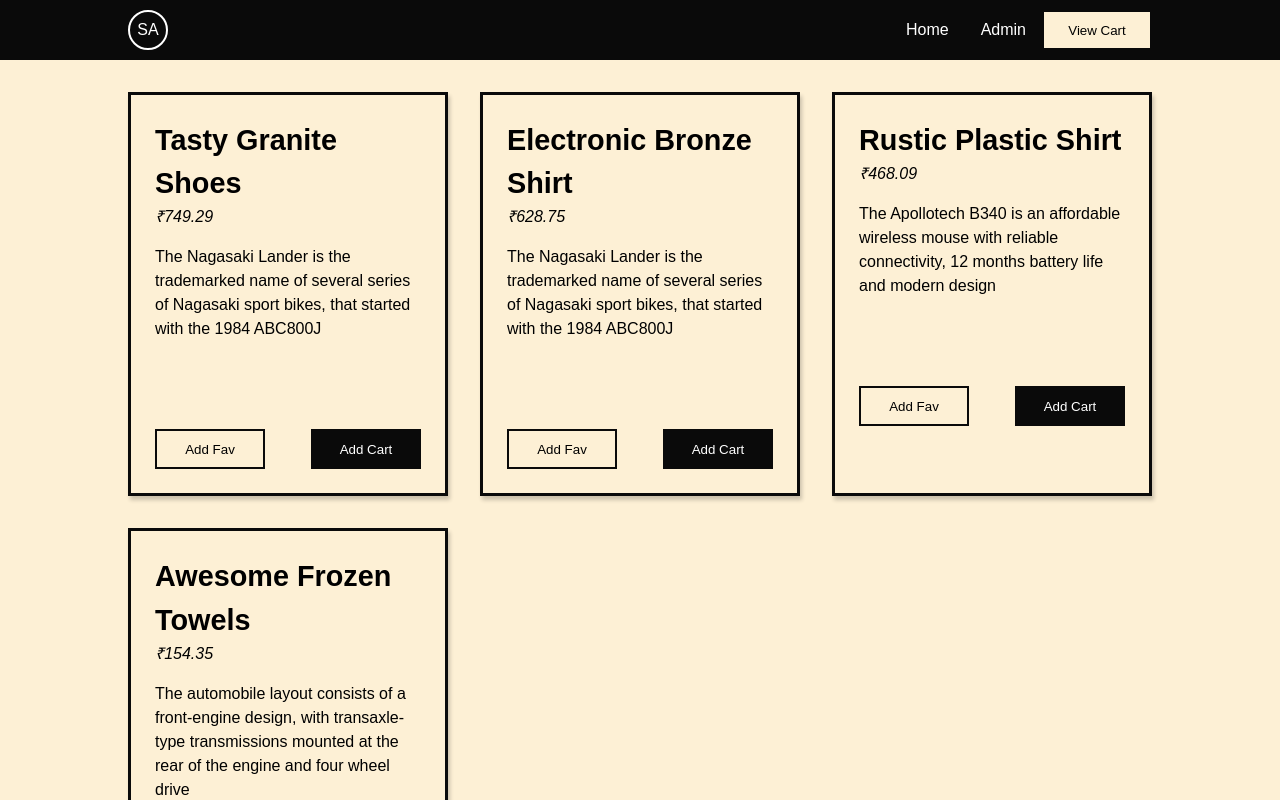
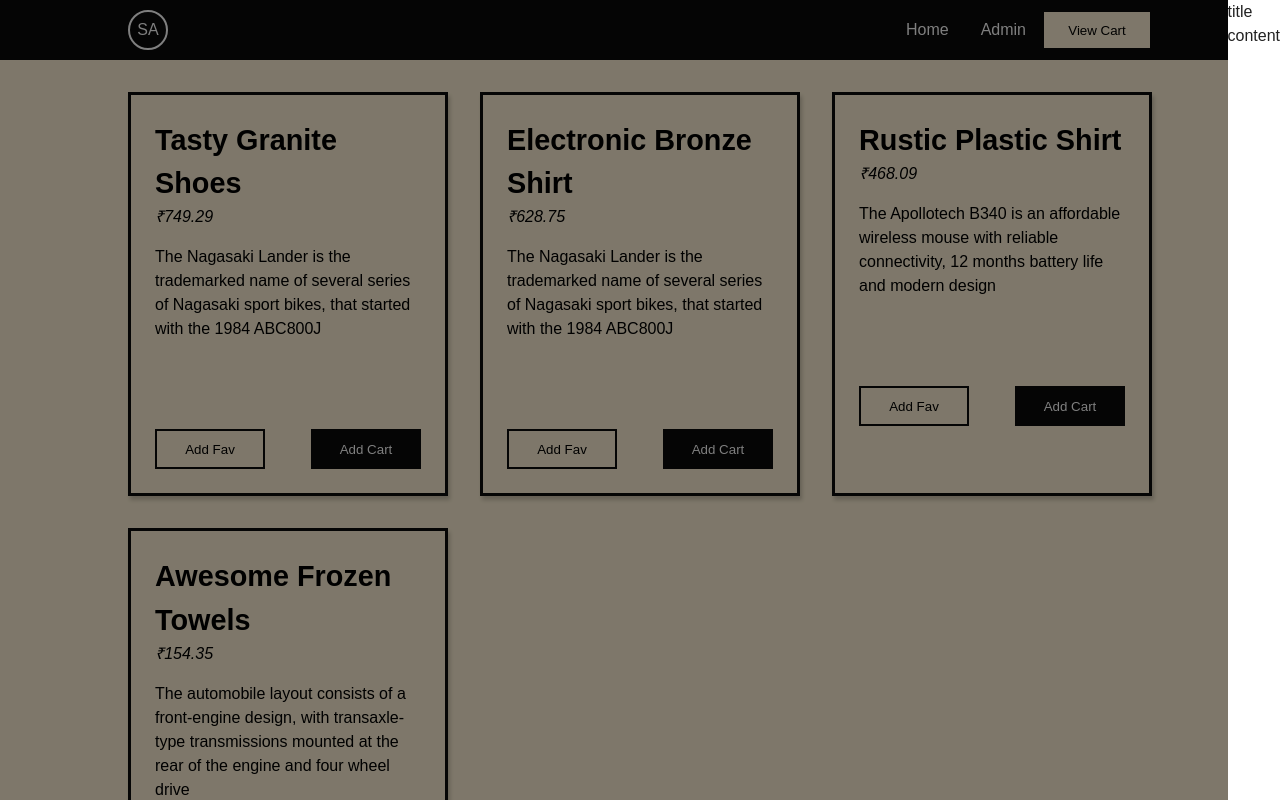
Before and after one commit to amoljagtap17/2024-react-training, a React (Vite) app: page / in a window 1280 px wide. Both pictures are taken after a click on the button "View Cart". Shown: the top 800 px of the page. Built offline with nearby package versions, Linux system fonts and the light colour scheme.

Commit message:
day 2: add drawer component

```diff
--- /dev/null
+++ b/src/components/lib/Drawer/Drawer.module.less
@@ -0,0 +1,37 @@
+.Drawer {
+  &__root {
+    position: fixed;
+    inset: 0px;
+    z-index: 1200;
+  }
+  &__backdrop {
+    position: fixed;
+    display: flex;
+    -webkit-box-align: center;
+    align-items: center;
+    -webkit-box-pack: center;
+    justify-content: center;
+    inset: 0px;
+    background-color: rgba(0, 0, 0, 0.5);
+    -webkit-tap-highlight-color: transparent;
+    z-index: -1;
+    transition: opacity 225ms cubic-bezier(0.4, 0, 0.2, 1);
+    opacity: 1;
+  }
+  &__content {
+    background-color: rgb(255, 255, 255);
+    color: rgba(0, 0, 0, 0.87);
+    overflow-y: auto;
+    display: flex;
+    flex-direction: column;
+    height: 100%;
+    z-index: 1200;
+    position: fixed;
+    top: 0px;
+    right: 0px;
+    transform: none;
+    transition: transform 225ms cubic-bezier(0, 0, 0.2, 1);
+    flex: 1 0 auto;
+    outline: 0px;
+  }
+}
--- a/src/components/lib/Drawer/index.tsx
+++ b/src/components/lib/Drawer/index.tsx
@@ -1,8 +1,18 @@
+import { ReactElement } from "react";
 import { createPortal } from "react-dom";
+import styles from "./Drawer.module.less";
 
-export function Drawer() {
+interface IDrawerProps {
+  children: ReactElement[];
+  onClose: () => void;
+}
+
+export function Drawer({ children, onClose }: IDrawerProps) {
   return createPortal(
-    <div>drawer</div>,
+    <div className={styles.Drawer__root}>
+      <div onClick={onClose} className={styles.Drawer__backdrop} />
+      <div className={styles.Drawer__content}>{children}</div>
+    </div>,
     document.querySelector("#drawer-root")!
   );
 }
--- a/src/components/section/cart/ViewCartButton/index.tsx
+++ b/src/components/section/cart/ViewCartButton/index.tsx
@@ -1,9 +1,24 @@
-import { Button } from "../../../lib";
+import { useState } from "react";
+import { Button, Drawer } from "../../../lib";
 
 export function ViewCartButton() {
+  const [showDrawer, setShowDrawer] = useState(false);
+
+  const toggleShowDrawer = () => {
+    setShowDrawer((prevShowDrawer) => !prevShowDrawer);
+  };
+
   return (
-    <Button variant="primary" onClick={() => {}}>
-      View Cart
-    </Button>
+    <>
+      <Button variant="primary" onClick={toggleShowDrawer}>
+        View Cart
+      </Button>
+      {showDrawer ? (
+        <Drawer onClose={toggleShowDrawer}>
+          <div>title</div>
+          <div>content</div>
+        </Drawer>
+      ) : null}
+    </>
   );
 }
```
